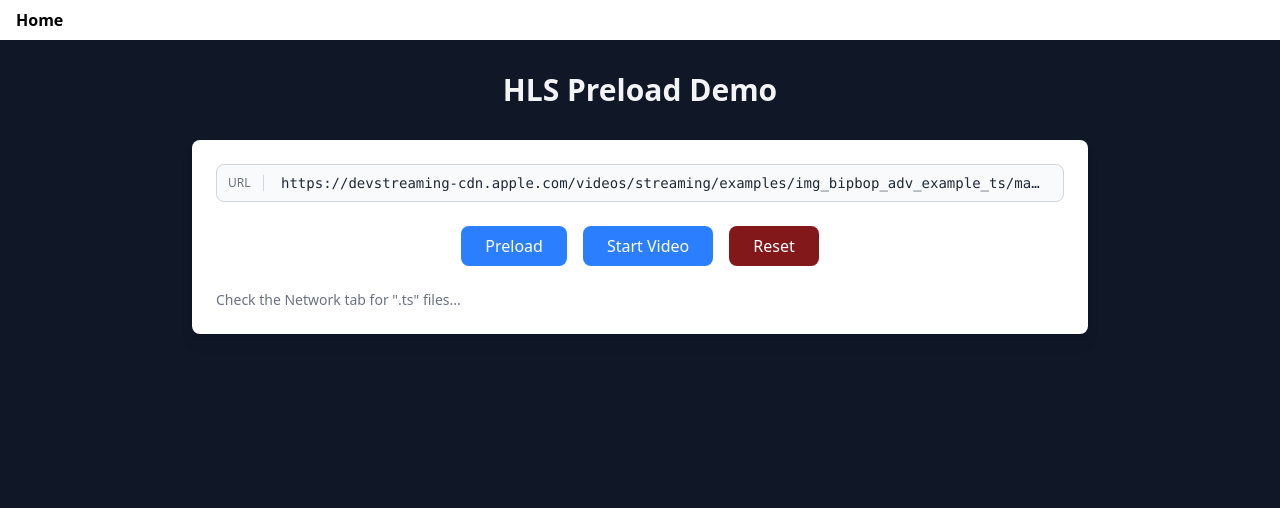
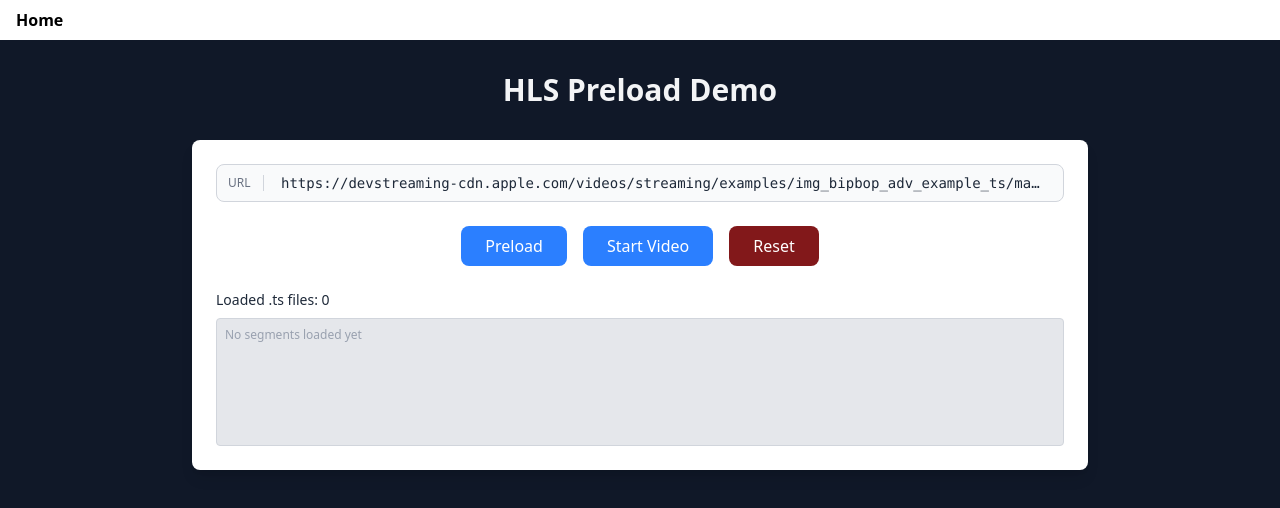
Before and after one commit to RyanTippsTX/hls-preload, a React (Vite) app: page / in a window 1280 px wide. Shown: the top 508 px of the page. Built offline with nearby package versions, Linux system fonts and the light colour scheme.

Commit message:
show segment download progress

```diff
--- /dev/null
+++ b/src/components/SegmentLoadingIndicator.tsx
@@ -0,0 +1,69 @@
+import { useEffect, useState } from 'react'
+
+interface LoadedSegment {
+  id: string
+  url: string
+  loadedAt: Date
+  duration?: number
+}
+
+export const SegmentLoadingIndicator = () => {
+  const [loadedSegments, setLoadedSegments] = useState<LoadedSegment[]>([])
+
+  useEffect(() => {
+    // Create a PerformanceObserver that watches for "resource" entries
+    const obs = new PerformanceObserver((list) => {
+      for (const entry of list.getEntries()) {
+        if (entry.name.endsWith('.ts')) {
+          const segmentId =
+            entry.name.split('/').pop()?.replace('.ts', '') || 'unknown'
+
+          const newSegment: LoadedSegment = {
+            id: segmentId,
+            url: entry.name,
+            loadedAt: new Date(),
+            duration: entry.duration ? entry.duration / 1000 : undefined,
+          }
+
+          setLoadedSegments((prev) => [...prev, newSegment])
+        }
+      }
+    })
+
+    // Start observing resource-loads
+    obs.observe({ entryTypes: ['resource'] })
+
+    // Cleanup observer on unmount
+    return () => {
+      obs.disconnect()
+    }
+  }, [])
+
+  return (
+    <div className="">
+      <h3 className="text-sm font-medium mb-2">
+        Loaded .ts files: {loadedSegments.length}
+      </h3>
+
+      <div className="h-32 overflow-y-auto border border-gray-300 rounded p-2 bg-gray-200">
+        {loadedSegments.length > 0 ? (
+          <div className="space-y-1">
+            {loadedSegments
+              .slice(-10)
+              .reverse()
+              .map((segment) => (
+                <div
+                  key={`${segment.id}-${segment.loadedAt.getTime()}`}
+                  className="text-xs text-gray-600"
+                >
+                  {segment.id} - {segment.loadedAt.toLocaleTimeString()}
+                </div>
+              ))}
+          </div>
+        ) : (
+          <div className="text-xs text-gray-400">No segments loaded yet</div>
+        )}
+      </div>
+    </div>
+  )
+}
--- a/src/routes/index.tsx
+++ b/src/routes/index.tsx
@@ -2,6 +2,7 @@ import { createFileRoute } from '@tanstack/react-router'
 import { useState, useEffect } from 'react'
 import { VideoPlayer } from '../components/VideoPlayer'
 import clsx from 'clsx'
+import { SegmentLoadingIndicator } from '../components/SegmentLoadingIndicator'
 
 export const Route = createFileRoute('/')({
   component: App,
@@ -69,25 +70,6 @@ function App() {
             </div>
           </div>
 
-          {/* Example URLs */}
-          {/* <div className="text-sm text-gray-600">
-            <p>Try these sample HLS streams:</p>
-            <ul className="list-disc list-inside mt-2 space-y-1">
-              <li>
-                Big Buck Bunny:{' '}
-                <code className="bg-gray-100 px-1 rounded">
-                  https://test-streams.mux.dev/x36xhzz/x36xhzz.m3u8
-                </code>
-              </li>
-              <li>
-                Apple Test Stream:{' '}
-                <code className="bg-gray-100 px-1 rounded">
-                  https://devstreaming-cdn.apple.com/videos/streaming/examples/img_bipbop_adv_example_ts/master.m3u8
-                </code>
-              </li>
-            </ul>
-          </div> */}
-
           <div className="flex gap-4 items-center justify-center">
             <button
               onClick={handlePreload}
@@ -111,9 +93,10 @@ function App() {
             </button>
           </div>
 
-          <div className="text-sm text-gray-500">
+          {/* <div className="text-sm text-gray-500">
             Check the Network tab for ".ts" files...
-          </div>
+          </div> */}
+          <SegmentLoadingIndicator />
         </div>
 
         {/* Elapsed Time Indicator */}
@@ -187,95 +170,3 @@ const ElapsedTimeIndicator = ({
     </div>
   )
 }
-
-// const SegmentLoadingIndicator = ({
-//   segmentLoading,
-//   loadedSegments,
-//   totalSegments,
-//   currentSegment,
-// }: {
-//   segmentLoading: boolean
-//   loadedSegments: Array<{ id: string; duration: number; loadedAt: Date }>
-//   totalSegments: number
-//   currentSegment: number
-// }) => {
-//   const progress =
-//     totalSegments > 0 ? (loadedSegments.length / totalSegments) * 100 : 0
-
-//   return (
-//     <div className="bg-white text-gray-800 rounded-lg shadow-lg p-6">
-//       <h2 className="text-xl font-semibold mb-4">
-//         HLS Segment Loading Progress
-//       </h2>
-
-//       {/* Loading Status */}
-//       <div className="flex items-center gap-3 mb-4">
-//         <div
-//           className={clsx(
-//             'w-3 h-3 rounded-full',
-//             segmentLoading ? 'bg-yellow-500 animate-pulse' : 'bg-gray-300',
-//           )}
-//         />
-//         <span className="text-sm font-medium">
-//           {segmentLoading ? 'Loading segments...' : 'Idle'}
-//         </span>
-//       </div>
-
-//       {/* Progress Bar */}
-//       <div className="mb-4">
-//         <div className="flex justify-between text-sm text-gray-600 mb-2">
-//           <span>
-//             Progress: {loadedSegments.length} / {totalSegments} segments
-//           </span>
-//           <span>{progress.toFixed(1)}%</span>
-//         </div>
-//         <div className="w-full bg-gray-200 rounded-full h-2">
-//           <div
-//             className="bg-blue-500 h-2 rounded-full transition-all duration-300"
-//             style={{ width: `${progress}%` }}
-//           />
-//         </div>
-//       </div>
-
-//       {/* Recent Segments */}
-//       {loadedSegments.length > 0 && (
-//         <div>
-//           <h3 className="text-lg font-medium mb-2">Recently Loaded Segments</h3>
-//           <div className="max-h-32 overflow-y-auto space-y-1">
-//             {loadedSegments
-//               .slice(-5)
-//               .reverse()
-//               .map((segment, index) => (
-//                 <div
-//                   key={segment.id}
-//                   className="flex justify-between text-sm bg-gray-50 p-2 rounded"
-//                 >
-//                   <span>Segment {segment.id}</span>
-//                   <span className="text-gray-500">
-//                     {segment.loadedAt.toLocaleTimeString()} ({segment.duration}
-//                     s)
-//                   </span>
-//                 </div>
-//               ))}
-//           </div>
-//         </div>
-//       )}
-
-//       {/* Stats */}
-//       <div className="mt-4 grid grid-cols-3 gap-4 text-sm">
-//         <div className="text-center">
-//           <div className="font-bold text-blue-600">{loadedSegments.length}</div>
-//           <div className="text-gray-600">Loaded</div>
-//         </div>
-//         <div className="text-center">
-//           <div className="font-bold text-gray-600">{totalSegments}</div>
-//           <div className="text-gray-600">Total</div>
-//         </div>
-//         <div className="text-center">
-//           <div className="font-bold text-green-600">{currentSegment}</div>
-//           <div className="text-gray-600">Current</div>
-//         </div>
-//       </div>
-//     </div>
-//   )
-// }
```
